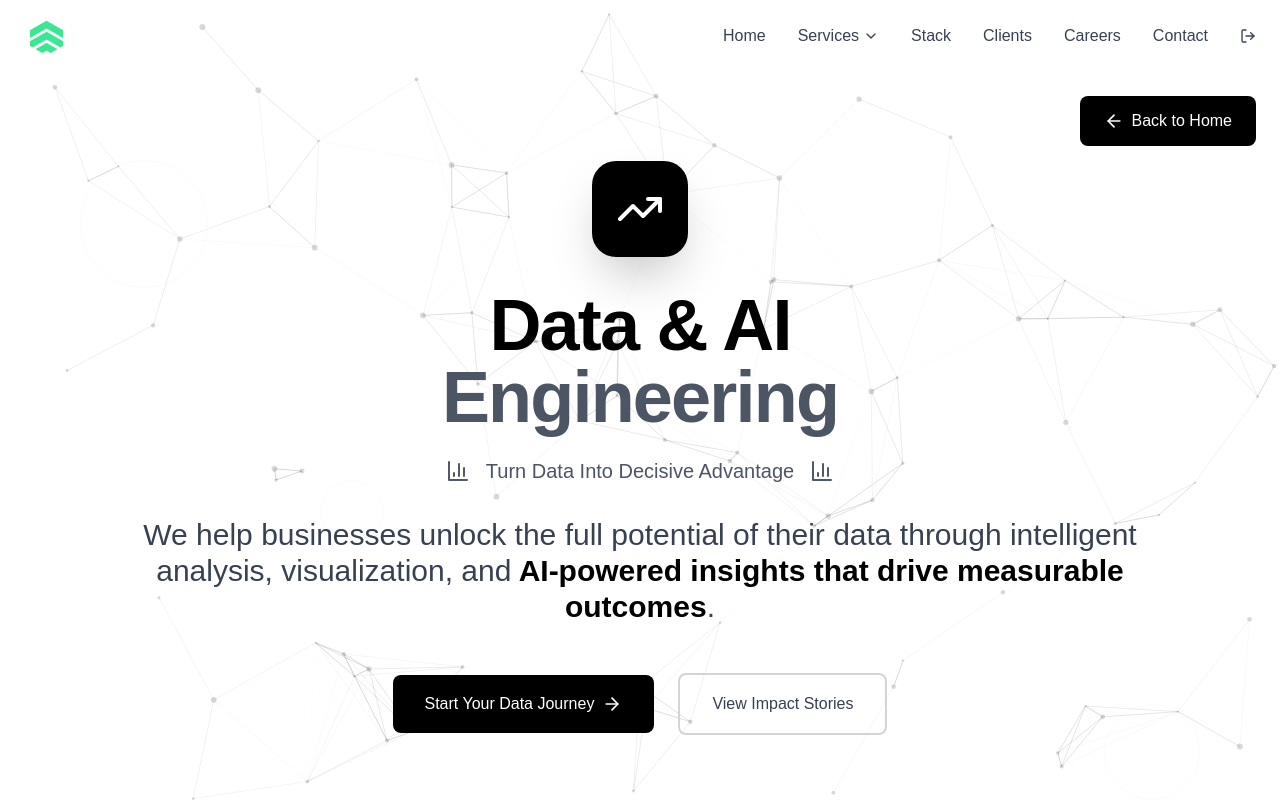
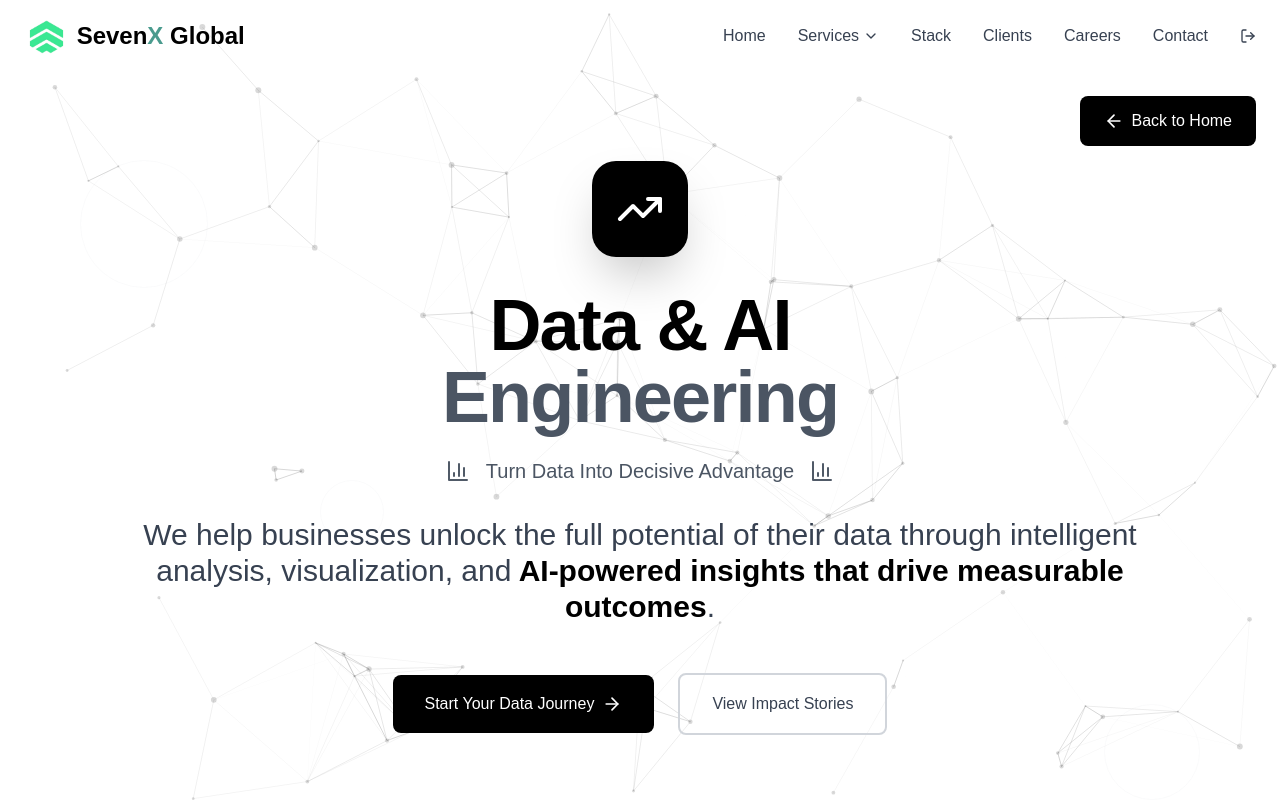
Before and after one commit to HeyItsSashi/848, a React (Vite) app: page /services/data-ai-engineering in a window 1280 px wide. Shown: the top 801 px of the page. Built offline with nearby package versions, Linux system fonts and the light colour scheme.

Commit message:
Add SevenX Global text back to logo alongside image

```diff
--- a/src/components/Header.tsx
+++ b/src/components/Header.tsx
@@ -74,6 +74,9 @@ const Header = () => {
               alt="SevenX Global Logo"
               className="h-10 w-auto hover:scale-110 transition-all duration-300"
             />
+            <span className="text-2xl font-bold">
+              Seven<span className="text-teal">X</span> Global
+            </span>
           </Link>
 
           <nav className="hidden md:flex items-center space-x-8 relative"
```
